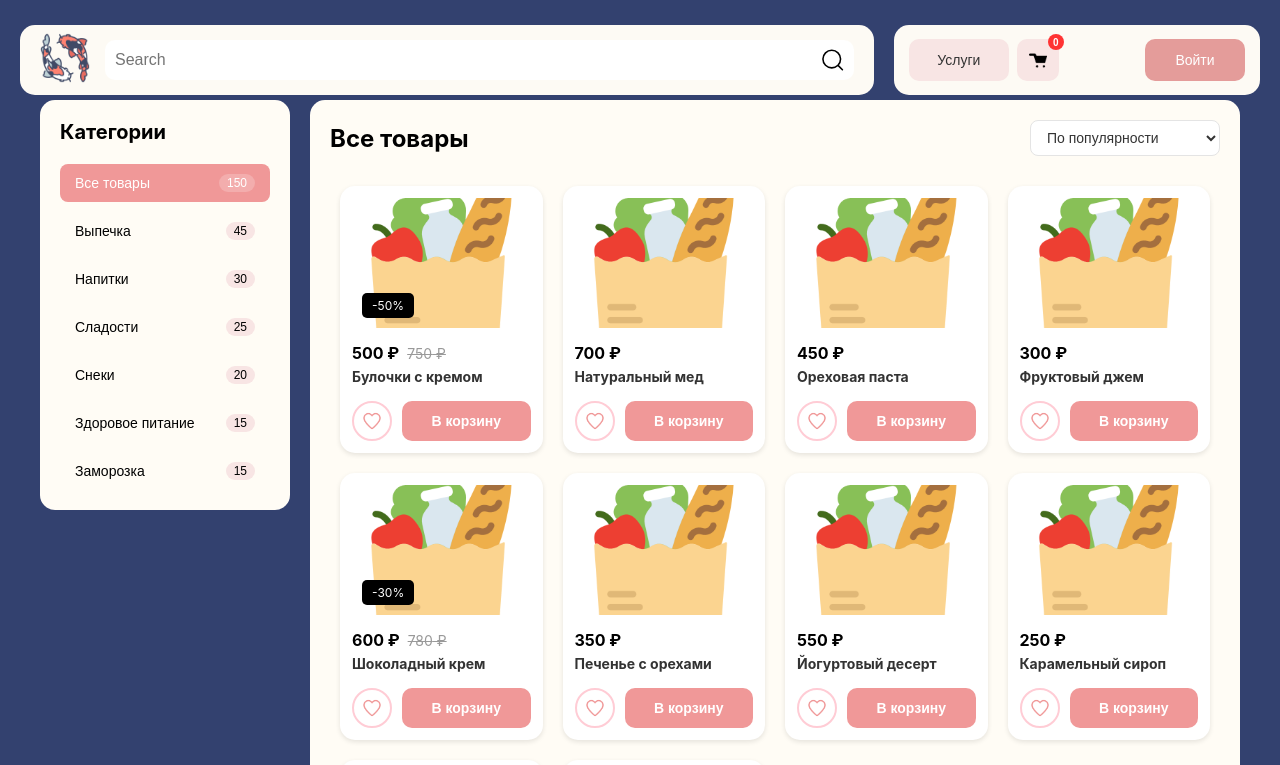
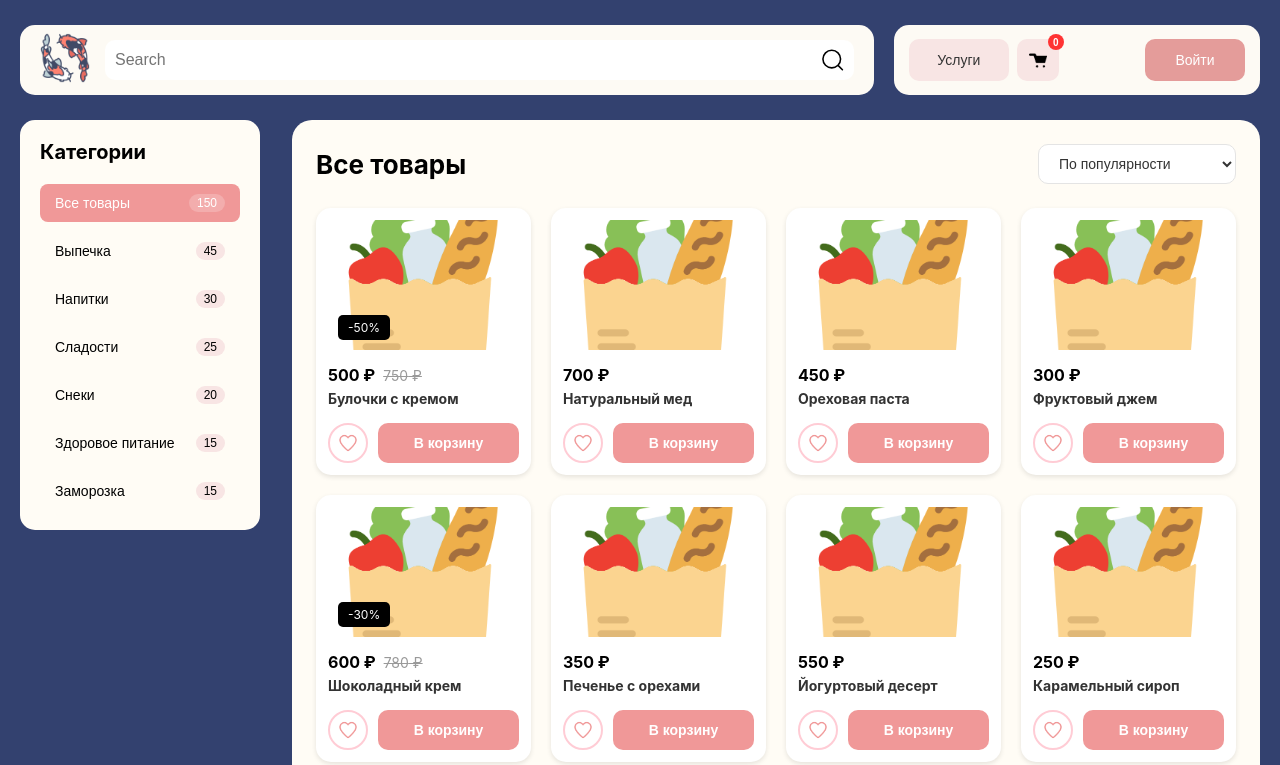
Before and after one commit to shiffoo/koisk-front-nastya, a React (Vite) app: page /products in a window 1280 px wide. Shown: the top 765 px of the page. Built offline with nearby package versions, Linux system fonts and the light colour scheme; a web font is replaced by a local one.

Commit message:
fix all_products(70%)

```diff
--- a/src/App.jsx
+++ b/src/App.jsx
@@ -1,5 +1,5 @@
 import { BrowserRouter as Router, Routes, Route } from "react-router-dom";
-import Home from "./pages/Home";
+import Home from "./pages/Home/Home";
 import AllProducts from "./pages/AllProducts/AllProducts";
 import ProductDetails from "./pages/ProductDetails/ProductDetails";
 
--- /dev/null
+++ b/src/components/CategoriesSidebar/CategoriesSidebar.scss
@@ -0,0 +1,66 @@
+.categories-sidebar {
+  flex: 0 0 250px;
+  background: #FFFCF5;
+  border-radius: 15px;
+  padding: 20px;
+  height: fit-content;
+
+  h2 {
+    font-size: 20px;
+    margin-bottom: 20px;
+    color: #000;
+  }
+
+  .categories-list {
+    display: flex;
+    flex-direction: column;
+    gap: 10px;
+  }
+
+  .category-item {
+    display: flex;
+    justify-content: space-between;
+    align-items: center;
+    padding: 10px 15px;
+    background: none;
+    border: none;
+    border-radius: 8px;
+    cursor: pointer;
+    transition: all 0.2s;
+    width: 100%;
+    text-align: left;
+
+    &:hover {
+      background: #F8E5E4;
+    }
+
+    &.active {
+      background: #F09898;
+      color: white;
+
+      .category-count {
+        background: rgba(255, 255, 255, 0.2);
+      }
+    }
+
+    .category-name {
+      font-size: 14px;
+    }
+
+    .category-count {
+      background: #F8E5E4;
+      padding: 2px 8px;
+      border-radius: 12px;
+      font-size: 12px;
+      min-width: 25px;
+      text-align: center;
+    }
+  }
+}
+
+@media (max-width: 768px) {
+  .categories-sidebar {
+    flex: none;
+    width: 100%;
+  }
+}
--- /dev/null
+++ b/src/components/CategoriesSidebar/index.jsx
@@ -0,0 +1,24 @@
+import React from 'react';
+import './CategoriesSidebar.scss';
+
+const CategoriesSidebar = ({ categories, selectedCategory, onCategorySelect }) => {
+  return (
+    <div className="categories-sidebar">
+      <h2>Категории</h2>
+      <div className="categories-list">
+        {categories.map(category => (
+          <button
+            key={category.id}
+            className={`category-item ${selectedCategory === category.id ? 'active' : ''}`}
+            onClick={() => onCategorySelect(category.id)}
+          >
+            <span className="category-name">{category.name}</span>
+            <span className="category-count">{category.count}</span>
+          </button>
+        ))}
+      </div>
+    </div>
+  );
+};
+
+export default CategoriesSidebar;
--- a/src/components/ProductCard/ProductCard.scss
+++ b/src/components/ProductCard/ProductCard.scss
@@ -11,7 +11,6 @@
     width: 100%;
     height: 100%;
     box-sizing: border-box;
-    cursor: pointer;
     transition: transform 0.2s;
 
     &:hover {
@@ -27,6 +26,7 @@
     border-radius: 10px;
     overflow: hidden;
     margin-bottom: 10px;
+    cursor: pointer;
 
     img {
         width: 100%;
--- a/src/components/ProductCard/index.jsx
+++ b/src/components/ProductCard/index.jsx
@@ -63,9 +63,9 @@ const ProductCard = ({ id, image, price, title, discount }) => {
   };
 
   return (
-    <div className="product-card" onClick={handleClick}>
+    <div className="product-card">
       {/* 📷 Картинка и скидка */}
-      <div className="product-image">
+      <div className="product-image" onClick={handleClick}>
         <img src={image || defaultImage} alt={title} />
         {discount && <div className="discount-badge">-{discount}%</div>}
       </div>
--- a/src/pages/AllProducts/AllProducts.jsx
+++ b/src/pages/AllProducts/AllProducts.jsx
@@ -3,8 +3,8 @@ import './AllProducts.scss';
 import ProductCard from '../../components/ProductCard';
 import Header from '../../components/Header';
 import Footer from '../../components/Footer';
+import CategoriesSidebar from '../../components/CategoriesSidebar';
 
-// Временные данные для категорий
 const categories = [
   { id: 1, name: 'Все товары', count: 150 },
   { id: 2, name: 'Выпечка', count: 45 },
@@ -15,7 +15,6 @@ const categories = [
   { id: 7, name: 'Заморозка', count: 15 },
 ];
 
-// Временные данные для товаров (можно будет заменить на API)
 const products = [
   { id: 1, title: "Булочки с кремом", price: 500, image: "/assets/images/product.png", discount: 50 },
   { id: 2, title: "Натуральный мед", price: 700, image: "/assets/images/product.png" },
@@ -33,29 +32,19 @@ const AllProducts = () => {
   const [selectedCategory, setSelectedCategory] = useState(1);
 
   return (
-    <div className="all-products-wrapper">
+    <div className="all-products-page">
       <Header />
 
       <div className="all-products-content">
-        {/* Левая колонка с категориями */}
-        <div className="categories-sidebar">
-          <h2>Категории</h2>
-          <div className="categories-list">
-            {categories.map(category => (
-              <button
-                key={category.id}
-                className={`category-item ${selectedCategory === category.id ? 'active' : ''}`}
-                onClick={() => setSelectedCategory(category.id)}
-              >
-                <span className="category-name">{category.name}</span>
-                <span className="category-count">{category.count}</span>
-              </button>
-            ))}
-          </div>
-        </div>
+        <aside className="all-products-sidebar">
+          <CategoriesSidebar
+            categories={categories}
+            selectedCategory={selectedCategory}
+            onCategorySelect={setSelectedCategory}
+          />
+        </aside>
 
-        {/* Правая колонка с товарами */}
-        <div className="products-grid">
+        <section className="all-products-section">
           <div className="products-header">
             <h1>{categories.find(c => c.id === selectedCategory)?.name}</h1>
             <div className="products-filters">
@@ -80,7 +69,7 @@ const AllProducts = () => {
               />
             ))}
           </div>
-        </div>
+        </section>
       </div>
 
       <Footer />
--- a/src/pages/AllProducts/AllProducts.scss
+++ b/src/pages/AllProducts/AllProducts.scss
@@ -1,106 +1,43 @@
-.all-products-wrapper {
-  min-height: 100vh;
-  background-color: #33416f;
-  padding: 20px;
-  box-sizing: border-box;
-  display: flex;
-  flex-direction: column;
-  overflow-x: hidden;
-}
+.all-products-page {
+  padding: 20px 20px 0;
 
   .all-products-content {
     display: flex;
-  gap: 20px;
-  margin: 0 auto;
-  max-width: 1200px;
+    gap: 32px;
     width: 100%;
+    padding: 20px 0px 0; // сверху 20px, по бокам 40px
+    box-sizing: border-box;
 }
 
-/* Левая колонка с категориями */
-.categories-sidebar {
-  flex: 0 0 250px;
-  background: #FFFCF5;
-  border-radius: 15px;
-  padding: 20px;
-  height: fit-content;
-
-  h2 {
-    font-size: 20px;
-    margin-bottom: 20px;
-    color: #000;
+  .all-products-sidebar {
+    width: 240px;
+    flex-shrink: 0;
   }
 
-  .categories-list {
-    display: flex;
-    flex-direction: column;
-    gap: 10px;
-  }
-
-  .category-item {
-    display: flex;
-    justify-content: space-between;
-    align-items: center;
-    padding: 10px 15px;
-    background: none;
-    border: none;
-    border-radius: 8px;
-    cursor: pointer;
-    transition: all 0.2s;
-    width: 100%;
-    text-align: left;
-
-    &:hover {
-      background: #F8E5E4;
-    }
-
-    &.active {
-      background: #F09898;
-      color: white;
-
-      .category-count {
-        background: rgba(255, 255, 255, 0.2);
-      }
-    }
-
-    .category-name {
-      font-size: 14px;
-    }
-
-    .category-count {
-      background: #F8E5E4;
-      padding: 2px 8px;
-      border-radius: 12px;
-      font-size: 12px;
-      min-width: 25px;
-      text-align: center;
-    }
-  }
-}
-
-/* Правая колонка с товарами */
-.products-grid {
-  flex: 1;
+  .all-products-section {
+    flex-grow: 1;
     background: #FFFCF5;
-  border-radius: 15px;
-  padding: 20px;
-  min-width: 0;
+    border-radius: 20px;
+    padding: 24px;
+    box-sizing: border-box;
 
     .products-header {
       display: flex;
       justify-content: space-between;
       align-items: center;
-    margin-bottom: 20px;
+      margin-bottom: 24px;
 
       h1 {
-      font-size: 24px;
+        font-size: 26px;
+        font-weight: bold;
         color: #000;
       }
 
       .products-filters {
         .sort-select {
-        padding: 8px 12px;
+          padding: 10px 16px;
           border: 1px solid #E4E4E4;
-        border-radius: 8px;
+          border-radius: 10px;
           background: white;
           font-size: 14px;
           color: #333;
@@ -118,25 +55,27 @@
       display: grid;
       grid-template-columns: repeat(auto-fill, minmax(180px, 1fr));
       gap: 20px;
-    padding: 10px;
+    }
   }
 }
 
 @media (max-width: 768px) {
+  .all-products-page {
     .all-products-content {
       flex-direction: column;
+      padding: 0 16px;
     }
 
-  .categories-sidebar {
-    flex: none;
+    .all-products-sidebar {
       width: 100%;
     }
 
-  .products-grid {
+    .all-products-section {
       width: 100%;
     }
 
     .products-list {
-    grid-template-columns: repeat(auto-fill, minmax(150px, 1fr)) !important;
+      grid-template-columns: repeat(auto-fill, minmax(150px, 1fr));
     }
   }
+}
--- a/src/pages/Home.jsx
+++ b/src/pages/Home/Home.jsx
@@ -1,15 +1,15 @@
 import { useEffect, useState } from 'react';
-import { getBusinessPage } from '../services/api'; // или другой метод, например getRecommendations
+import { getBusinessPage } from '../../services/api'; // или другой метод, например getRecommendations
 
 
 import React from "react";
 import "./Home.scss";
-import ProductCard from "../components/ProductCard";
-import ServiceCard from "../components/ServiceCard";
+import ProductCard from "../../components/ProductCard";
+import ServiceCard from "../../components/ServiceCard";
 
-import Header from "../components/Header";
-import Footer from "../components/Footer";
-import AuthModal from "../components/AuthModal";
+import Header from "../../components/Header";
+import Footer from "../../components/Footer";
+import AuthModal from "../../components/AuthModal";
 
 import { Swiper, SwiperSlide } from "swiper/react";
 import "swiper/css";
@@ -165,7 +165,7 @@ const Home = () => {
         <div className="map-section">
           <iframe
             src="https://yandex.ru/map-widget/v1/?um=constructor%3A0a3b06c76f3c48745e99b0b45f5b97c6cb5c34959fc81e01dd5b5d1f707fba5b&amp;source=constructor"
-            frameBorder="0"
+            style={{ border: 'none' }}
             title="Карта"
           ></iframe>
         </div>
```
Also changed, not shown: src/pages/Home/Home.scss (renamed from src/pages/Home.scss), 1 other file (tests, documents, lock files or other folders). Lines whose indentation alone changed are shown as unchanged.
